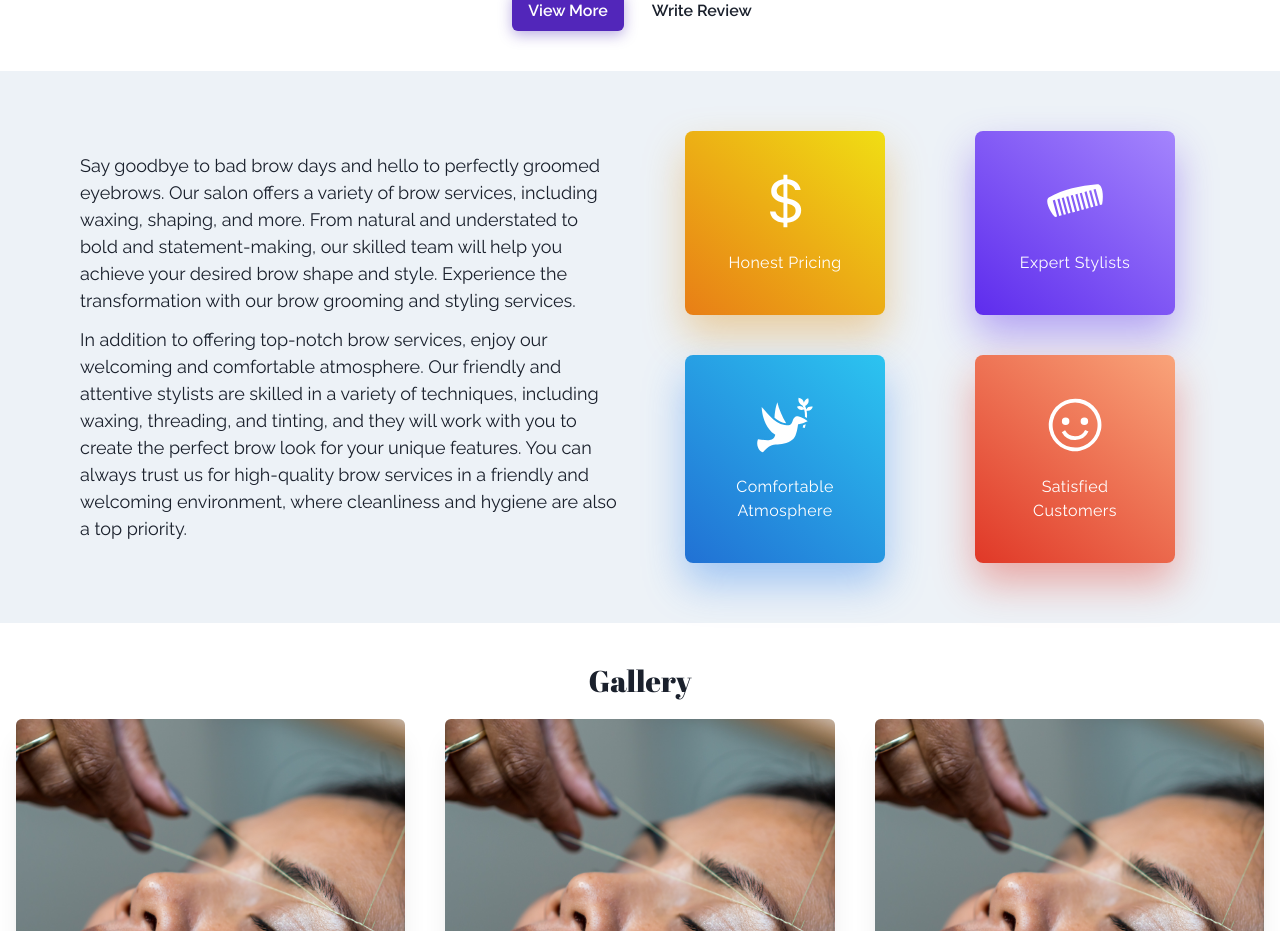
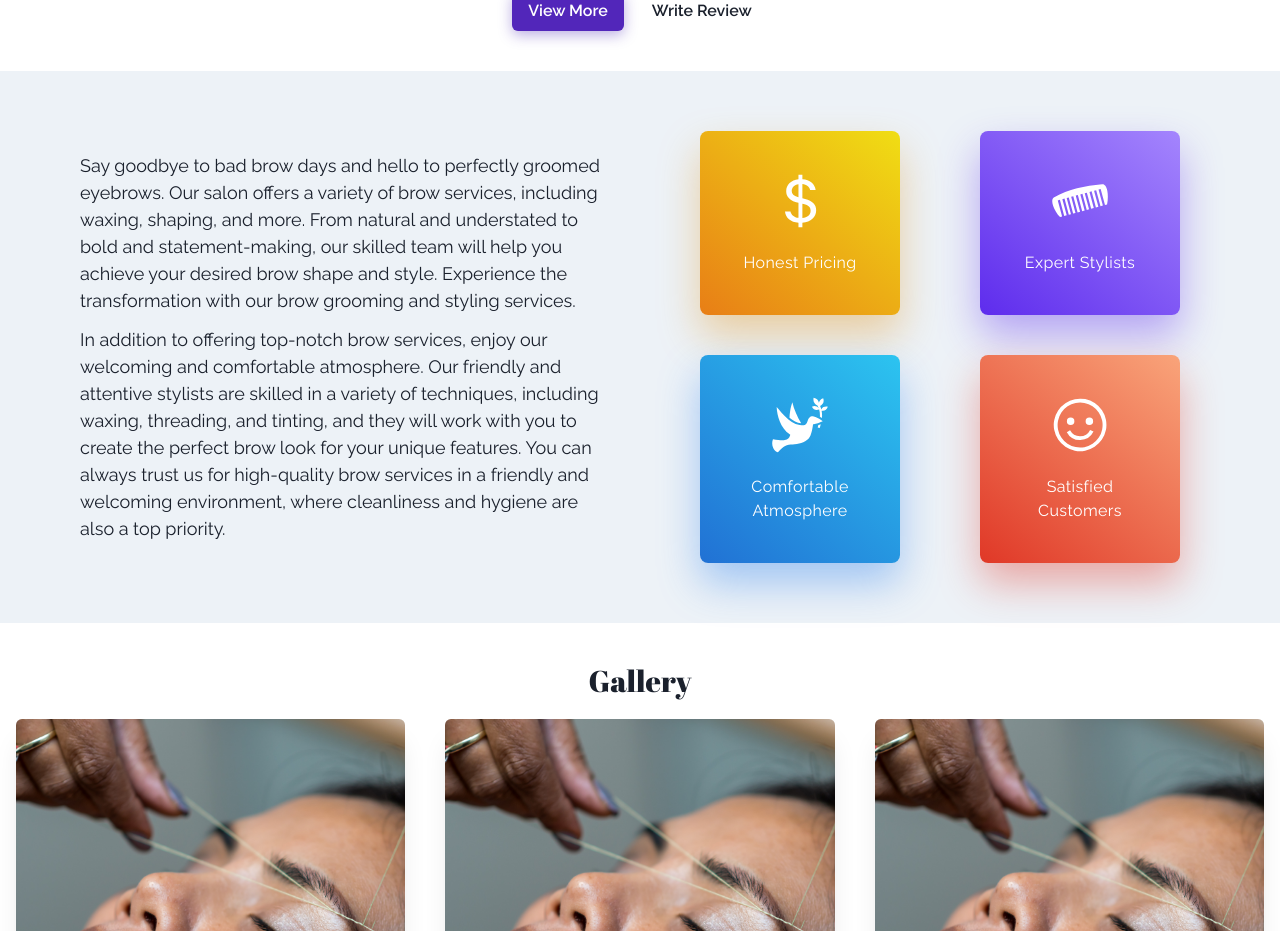
Before and after one commit to ibaniya98/liana-eyebrow, a Next.js app: page / in a window 1280 px wide. Shown: the part 820-1751 px from the top of the page. Built offline with nearby package versions, Linux system fonts and the light colour scheme.

Commit message:
adjust spacing

```diff
--- a/pages/index.tsx
+++ b/pages/index.tsx
@@ -17,7 +17,11 @@ export default function Home() {
       <Testimonials />
 
       <Box py="10" px={[10, null, 20]} backgroundColor="gray.100">
-        <SimpleGrid my="5" columns={[1, null, 2]} spacing="10">
+        <SimpleGrid
+          my="5"
+          columns={{ base: 1, md: 2 }}
+          spacing={{ base: 10, md: 20 }}
+        >
           <Box
             display="flex"
             flexDirection="column"
```
